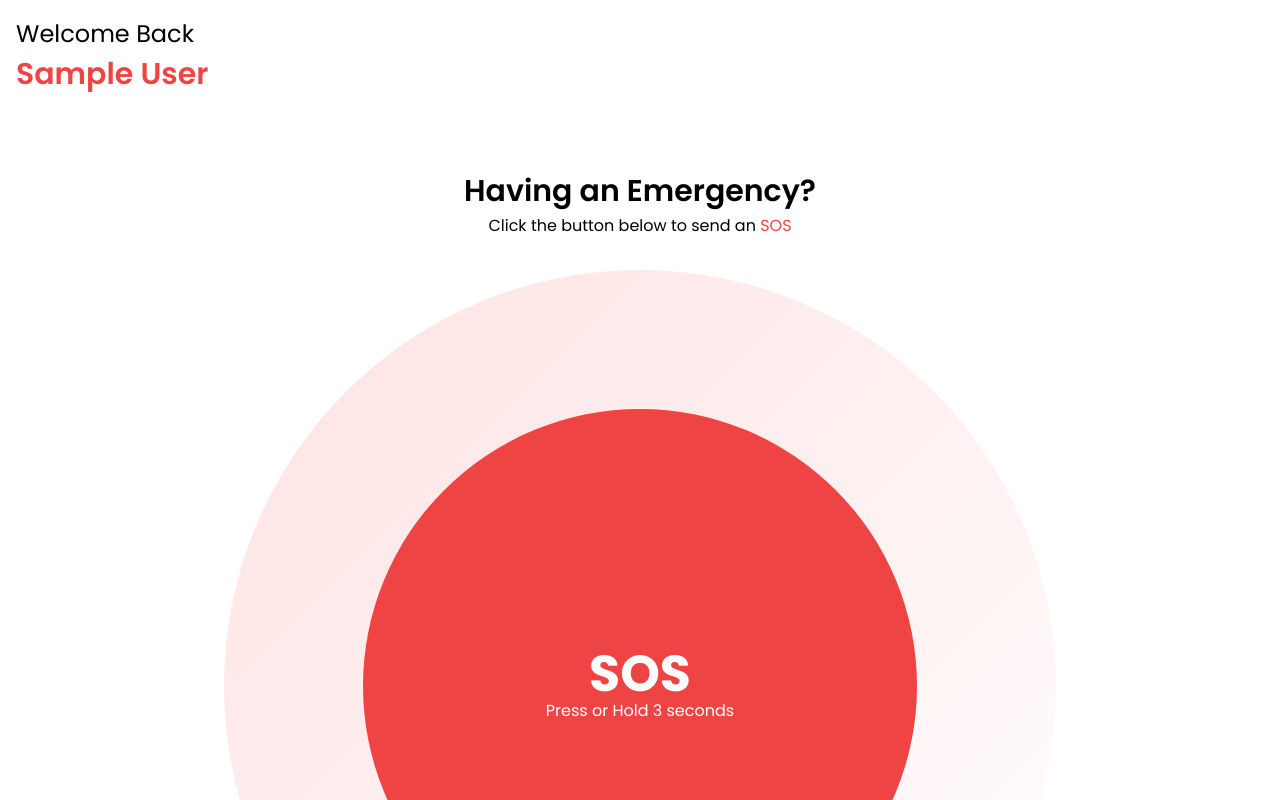
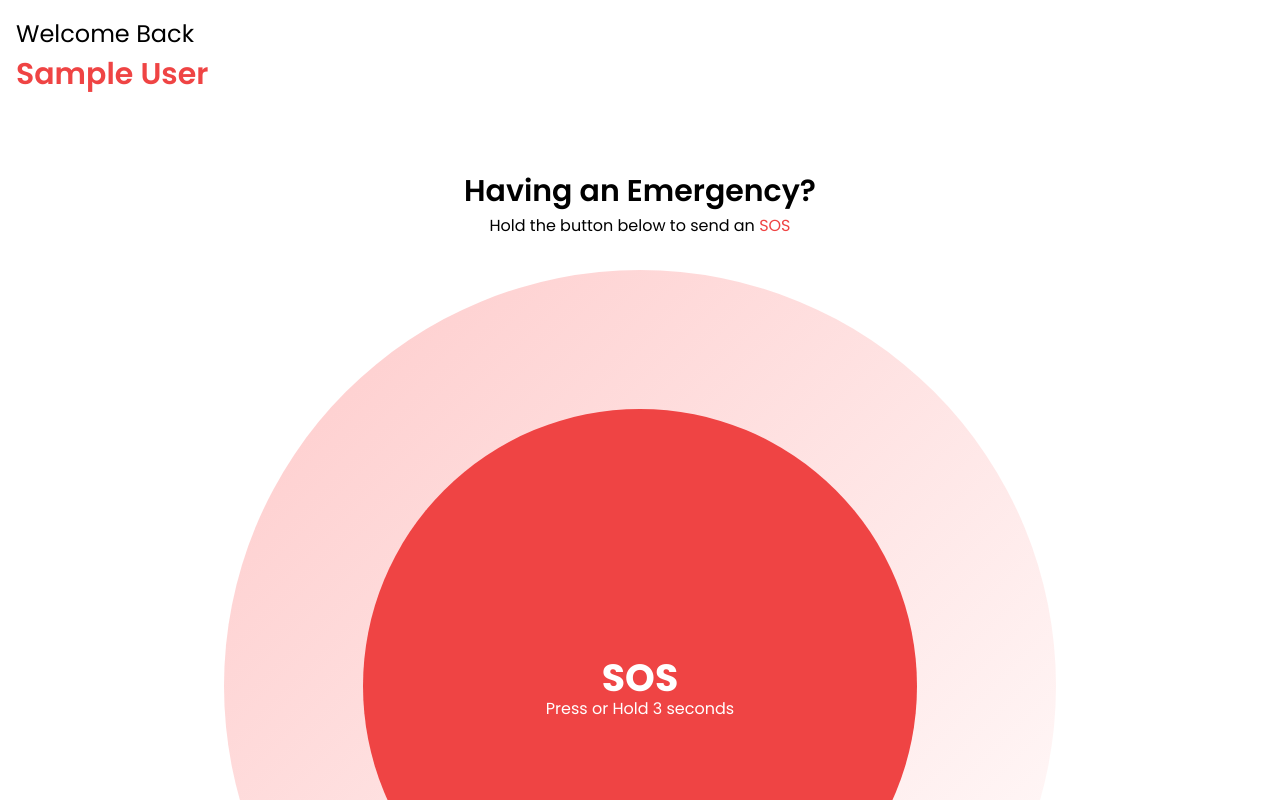
Before and after one commit to tmtechnomaniayt/tmtechnomaniayt.github.io, a plain HTML site: page user/index.html in a window 1280 px wide. Drawn offline with nearby package versions, Linux system fonts and the light colour scheme; sample sign-in values are in the browser's storage.

Commit message:
Update index.html

```diff
--- a/user/index.html
+++ b/user/index.html
@@ -33,22 +33,22 @@
 			<div id="sos" class="mt-64">
 				<h2 class="fs-3xl tac">Having an Emergency?</h2>
 				<p class="tac">
-					Click the button below to send an
+					Hold the button below to send an
 					<span class="txt-red">SOS</span>
 				</p>
 				<div
 					style="
 						background: linear-gradient(
 							135deg,
-							var(--red-100),
+							var(--red-200),
 							transparent
 						);
 					"
 					class="w-2-3 aspect-square inline-block flex aic jcc round my-32 mx-auto">
 					<a
 						class="bg-red txt-white w-2-3 aspect-square inline-block round flex aic jcc fd-column fs-5xl"
-						><h2 class="lh-10-10 fw-700">SOS</h2>
-						<p class="tac">Press or Hold 3 seconds</p></a
+						><h3 class="lh-12-10 fw-700">SOS</h3>
+						<p class="tac lh-10-10">Press or Hold 3 seconds</p></a
 					>
 				</div>
 			</div>
```
